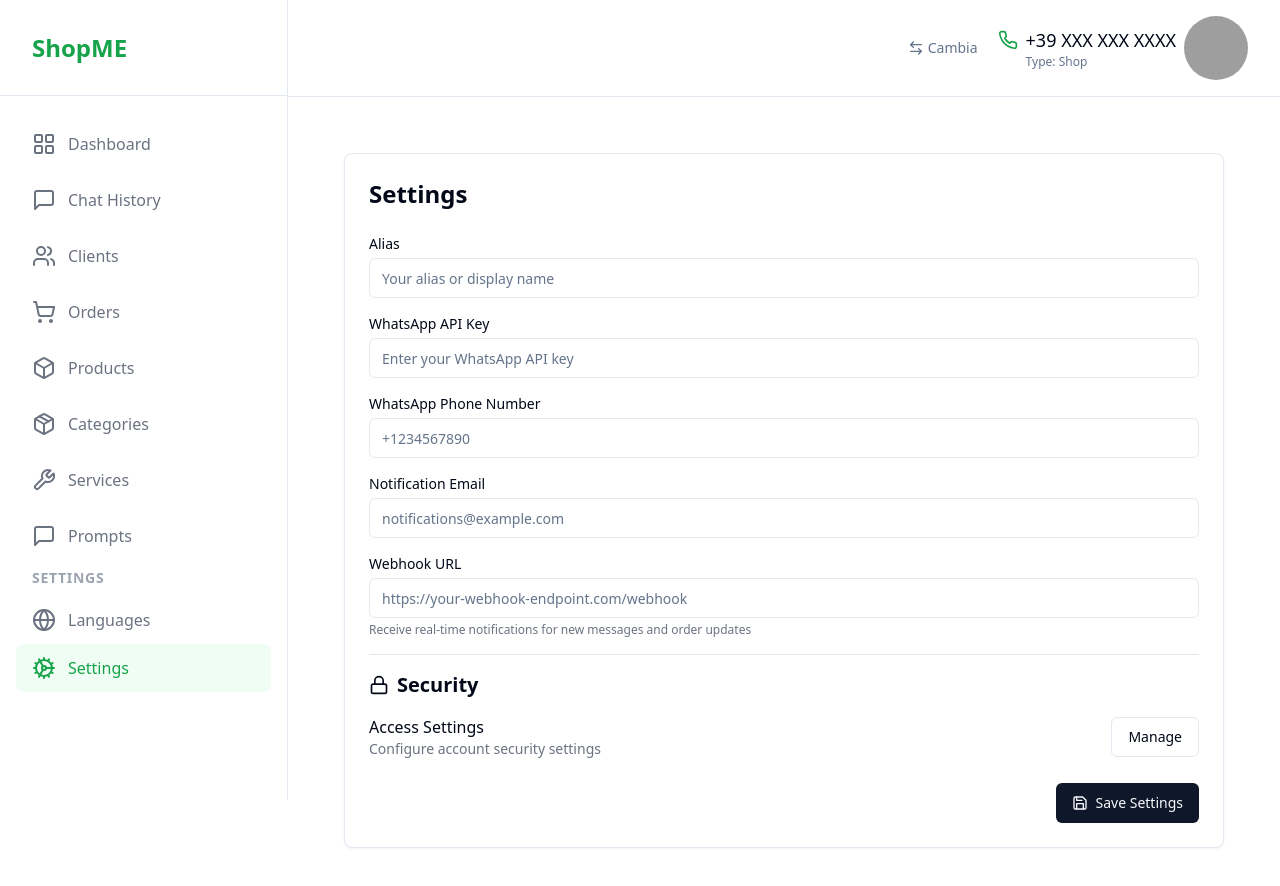
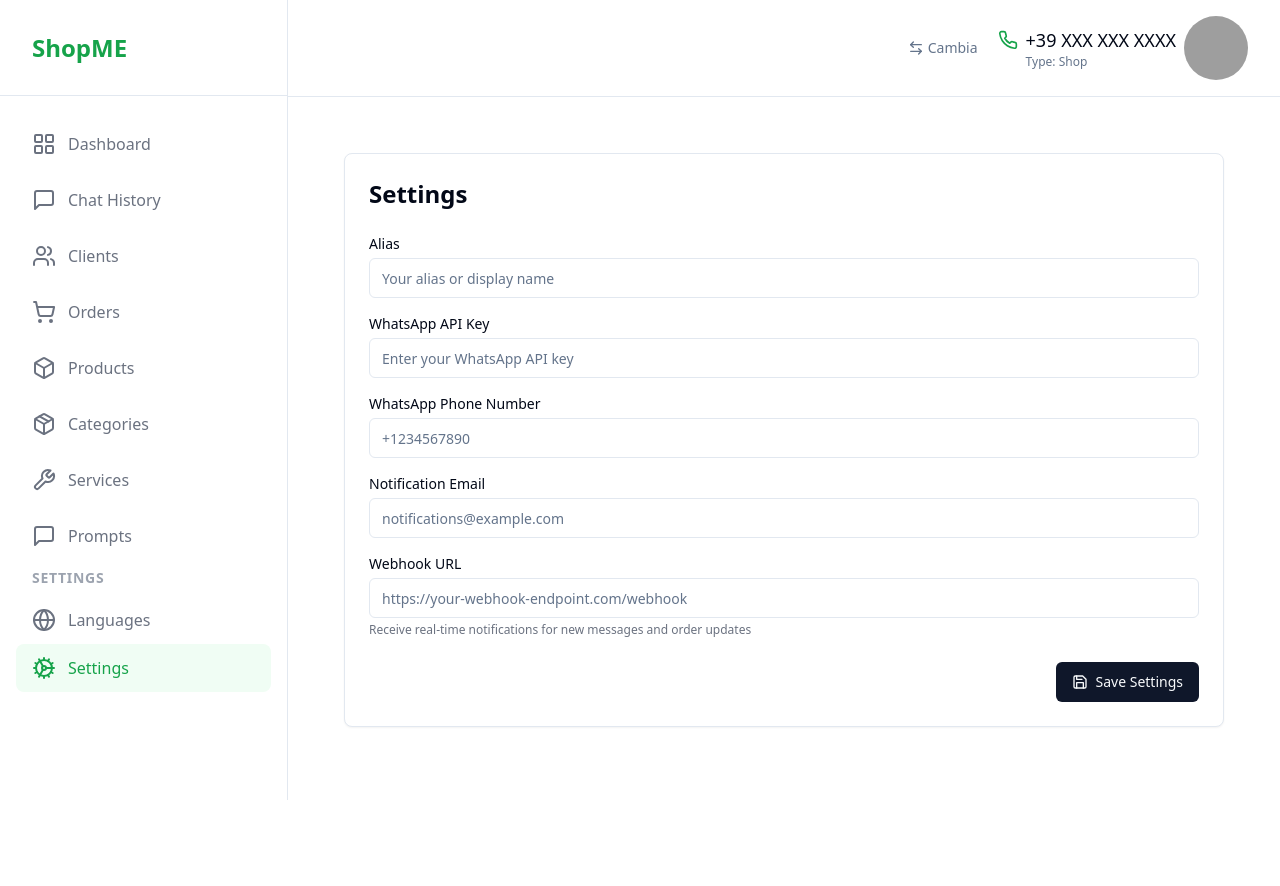
Before and after one commit to gelsogrove/shopME, a React (Vite) app in the folder project/: page /settings in a window 1280 px wide. Shown: the top 886 px of the page. After the commit the page ends 800 px from the top, so only its background shows below. Built offline with nearby package versions, Linux system fonts and the light colour scheme; grey boxes are pictures that could not be loaded.

Commit message:
Rimuovere sezione Security dalla pagina Settings

```diff
--- a/project/src/pages/SettingsPage.tsx
+++ b/project/src/pages/SettingsPage.tsx
@@ -1,4 +1,4 @@
-import { Lock, Save } from "lucide-react"
+import { Save } from "lucide-react"
 import { useState } from "react"
 import { Outlet, useLocation } from "react-router-dom"
 import { Button } from "../components/ui/button"
@@ -154,30 +154,6 @@ export function SettingsPage() {
                     updates
                   </p>
                 </div>
-
-                <div className="pt-4 mt-4 border-t">
-                  <h2 className="text-xl font-semibold mb-4 flex items-center">
-                    <Lock className="w-5 h-5 mr-2" />
-                    Security
-                  </h2>
-                  <div className="flex items-center justify-between">
-                    <div>
-                      <p className="font-medium">Access Settings</p>
-                      <p className="text-sm text-gray-500">
-                        Configure account security settings
-                      </p>
-                    </div>
-                    <Button
-                      variant="outline"
-                      type="button"
-                      onClick={() =>
-                        (window.location.href = "/settings/security")
-                      }
-                    >
-                      Manage
-                    </Button>
-                  </div>
-                </div>
               </div>
 
               <div className="flex justify-end">
```
